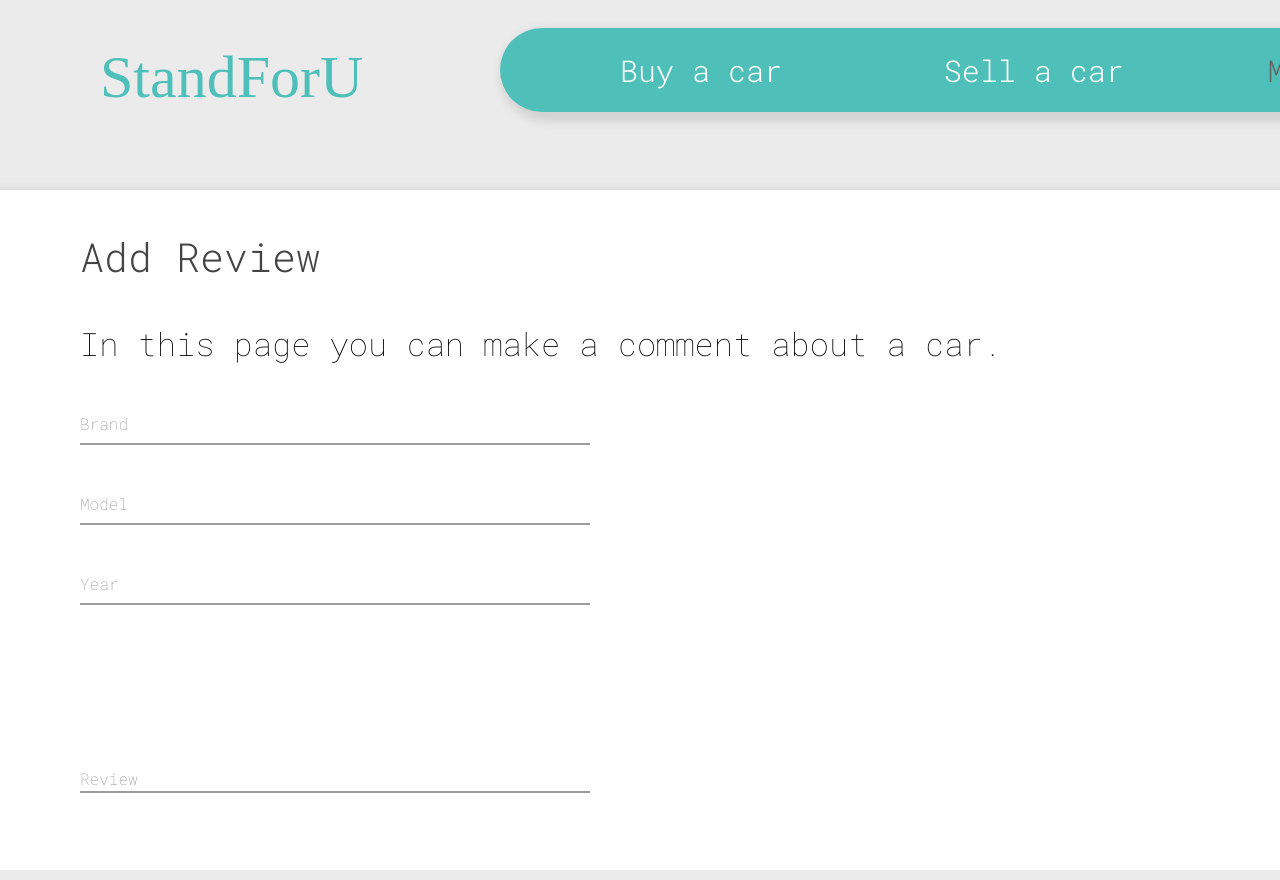
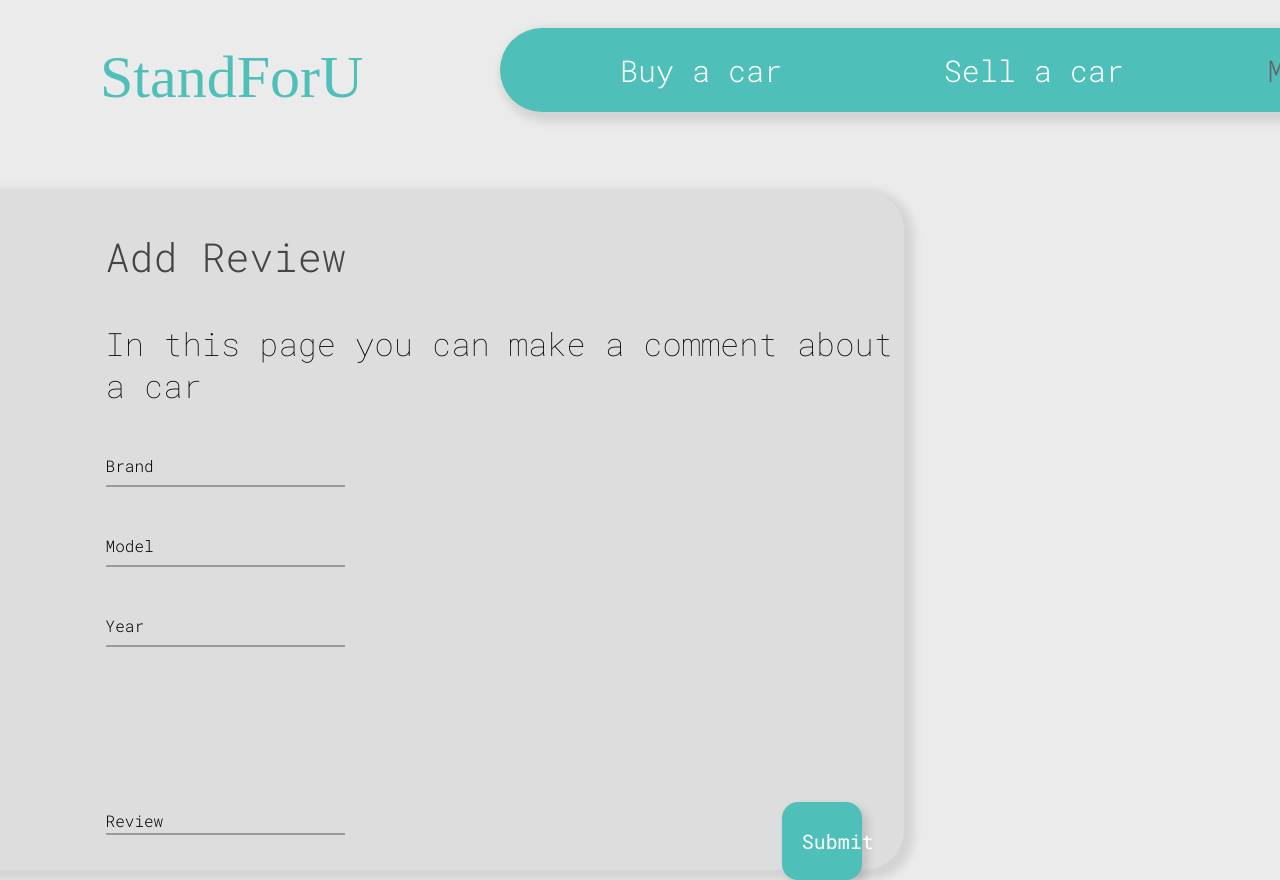
Before and after one commit to JoaoantonioViegas/StandForU, a React (Create React App) app in the folder standforu/: page /Make-review in a window 1280 px wide. Shown: the top 880 px of the page. Built offline with nearby package versions, Linux system fonts and the light colour scheme; a web font is replaced by a local one.

Commit message:
Bug fixes

```diff
--- a/standforu/src/components/layout/CarReview.css
+++ b/standforu/src/components/layout/CarReview.css
@@ -6,8 +6,16 @@
     justify-content: center;
     align-items: center;
     text-align: center;
-    vertical-align: middle;
+    /* vertical-align: middle; */
     padding-top: 20px;
+}
+
+.carReview-container{
+    width: 100%;
+
+    justify-content: center;
+    align-items: center;
+    text-align: center;
 }
 
 .closeButton-div{
@@ -16,6 +24,7 @@
     font-size: 30px;
     color: #646464;
     cursor: pointer;
+
 }
 
 .closeButton-btn{
@@ -23,4 +32,6 @@
     color: #4FBFB9;
     cursor: pointer;
     margin-right: 20px;
+    margin-bottom: 0;
+
 }
--- a/standforu/src/components/layout/CarReview.js
+++ b/standforu/src/components/layout/CarReview.js
@@ -16,9 +16,11 @@ function CarReview({carobject, setopenreview}) {
             <Icon icon="ep:close-bold" onClick={() => {setopenreview(false)}} className='closeButton-btn'/>
         </div>
         <div className='carReview-container'>
-          Car reviews...
+          reivew text
         </div>
+
     </motion.div>
+
   )
 }
 
--- a/standforu/src/components/pages/Makeareview.js
+++ b/standforu/src/components/pages/Makeareview.js
@@ -13,30 +13,29 @@ function Makeareview() {
               </p>
 
               <p>
-              In this page you can make a comment about a car.
+              In this page you can make a comment about a car
               </p>
 
               <p>
-              <input type="input" class="MR_form__field1" placeholder="" name="brand" id='brand' required />
+              <input type="input" class="MR_form__field1" placeholder="" name="brand" id='brand' required maxLength={30}/>
               <label for="brand" class="MR_form__label1">Brand</label>
               </p>
 
               <p>
-              <input type="input" class="MR_form__field2" placeholder="" name="model" id='model' required />
+              <input type="input" class="MR_form__field2" placeholder="" name="model" id='model' required maxLength={30}/>
               <label for="model" class="MR_form__label2">Model</label>
               </p>
 
               <p>
-              <input type="input" class="MR_form__field3" placeholder="" name="year" id='year' required />
+              <input type="input" class="MR_form__field3" placeholder="" name="year" id='year' required maxLength={4} />
               <label for="year" class="MR_form__label3">Year</label>
               </p>
 
               <p>
-              <textarea  type="input" class="MR_form__field4" placeholder="" name="review" id='review' required  cols="40" rows="5"></textarea>
+              <textarea  type="input" class="MR_form__field4" placeholder="" name="review" id='review' required  cols="40" rows="5" maxLength={200}></textarea>
               <label for="review" class="MR_form__label4">Review</label>
               </p>
 
-              <input type="submitt" name="submit"/>
               <label className='MR_btn'>Submit</label>
 
             </div>
--- a/standforu/src/components/pages/Makereview.css
+++ b/standforu/src/components/pages/Makereview.css
@@ -1,7 +1,3 @@
-.EmbedReview{
-    /* não deixar dar scroll */
-    overflow: hidden;
-}
 .MR_btn{
     position: absolute;
     width: 10%;
@@ -11,44 +7,33 @@
     border: none;
     background-color: #4FBFB9;
     color: rgb(255, 255, 255);
-    border-radius: 1vh;
+    border-radius: 2vh;
     margin-top:  -10vh;
-    right: 10vh;
+    right: 5.3vh;
     font-size: 20px;
     text-align: center;
     font-weight: 550;
     cursor: pointer;
+    transition: all 0.3s ease-in-out;
+    box-shadow: 5px 5px 10px #00000025;
 }
 
 .MR_btn:hover{
     background-color: #287c78;
     color: rgb(255, 255, 255);
+    transform: scale(1.05);
+    transition: all 0.3s ease-in-out;
 }
 
-input[type=submitt]{
-    position: absolute;
-    width: 10%;
-    padding: 18px 20px;
-    margin: 8px 0;
-    box-sizing: border-box;
-    border: none;
-    background-color: #4FBFB9;
-    color: white;
-    border-radius: 1vh;
-    margin-top:  -10vh;
-    right: 10vh;
-    font-size: 20px;
-    text-align: center;
-    cursor: pointer;
-}
 .Review_page_container_left{
     position: absolute;
-    width: 1900px;
+    width: 78vw;
     height: 680px;
     left: -120px;
     top: 190px;
+    padding-left: 2vw;
 
-    background-color: #ffffff;
+    background-color: #DDDDDD;
     box-shadow: 5px 5px 10px 5px rgba(0, 0, 0, 0.1);
     border-radius: 40px;
 }
@@ -97,7 +82,8 @@ input[type=submitt]{
     left: -30%;
     transition: 0.2s;
     font-size: 1rem;
-    color: rgb(133, 133, 133);
+    color: 444444;
+    font-weight: 300;
 }
 .MR_form__field1:focus ~ .MR_form__label1{
     left: -34%;
@@ -141,7 +127,8 @@ input[type=submitt]{
     left: -30%;
     transition: 0.2s;
     font-size: 1rem;
-    color: rgb(133, 133, 133);
+    color: 444444;
+    font-weight: 300;
 }
 .MR_form__field2:focus ~ .MR_form__label2{
     left: -34%;
@@ -174,7 +161,8 @@ input[type=submitt]{
     left: -30%;
     transition: 0.2s;
     font-size: 1rem;
-    color: rgb(133, 133, 133);
+    color: 444444;
+    font-weight: 300;
 }
 .MR_form__field3:focus ~ .MR_form__label3{
     left: -34%;
@@ -216,7 +204,8 @@ input[type=submitt]{
     left: -30%;
     transition: 0.2s;
     font-size: 1rem;
-    color: rgb(133, 133, 133);
+    color: 444444;
+    font-weight: 300;
 }
 .MR_form__field4:focus ~ .MR_form__label4{
     left: -34%;
--- a/standforu/src/components/pages/Sellcar.css
+++ b/standforu/src/components/pages/Sellcar.css
@@ -347,6 +347,7 @@ input[type=Submit]:hover{
 .form__field9 {
     font-family: inherit;
     width: 100%;
+    margin-bottom: 100px;
     border: 0;
     border-bottom: 2px solid #9b9b9b;
     outline: 0;
--- a/standforu/src/components/pages/login.css
+++ b/standforu/src/components/pages/login.css
@@ -33,6 +33,7 @@ h1{
 .btn_login_div{
     width: 40%;
     padding: 8px 2px;
+    margin-right: 10%;
     background-color: #4FBFB9;
     border-radius:  20px;
     border: none;
@@ -41,11 +42,13 @@ h1{
 }
 .btn_login_div:hover{
     background-color: #28615e;
+    cursor: pointer;
 }
 
 .btn_register_div{
     width: 40%;
     padding: 8px 2px;
+    margin-left: 10%;
     background-color: #4FBFB9;
     border-radius:  20px;
     border: none;
@@ -54,4 +57,5 @@ h1{
 }
 .btn_register_div:hover{
     background-color: #28615e;
+    cursor: pointer;
 }
```
